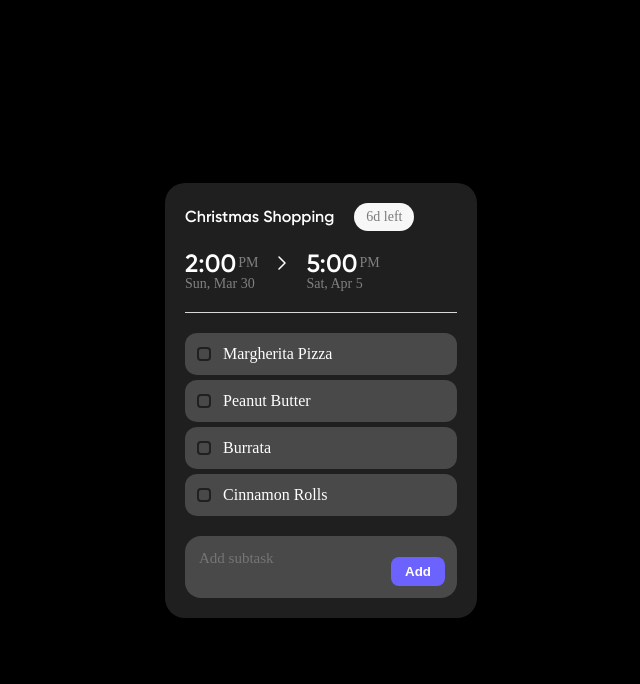
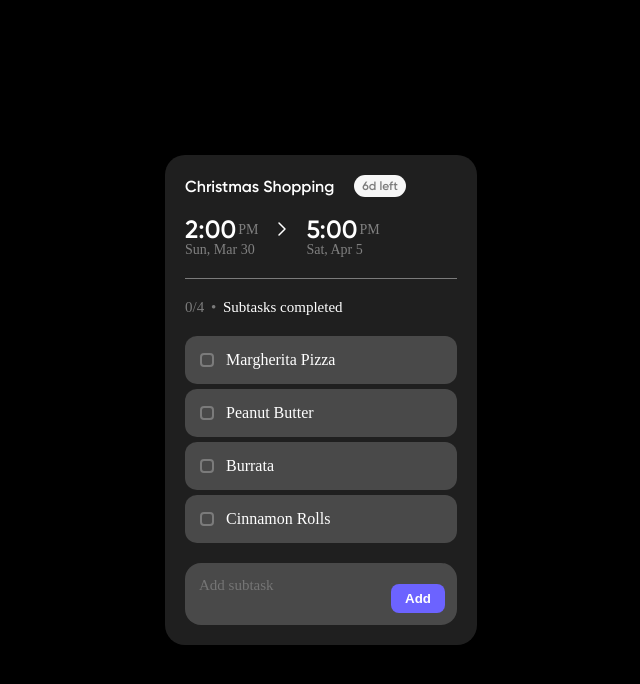
Before and after one commit to Dawken/VueToDo, a Vue app: page / in a window 1280 px wide. Shown: the top 684 px of the page, without its empty margins (319-959 px from the left). Built offline with nearby package versions, Linux system fonts and the light colour scheme; a web font is replaced by a local one.

Commit message:
feat: add subtasks completed toggle

```diff
--- a/src/components/ui/CheckMark.vue
+++ b/src/components/ui/CheckMark.vue
@@ -1,12 +1,28 @@
-<script setup lang="ts"></script>
+<script setup lang="ts">
+const props = defineProps<{
+  completed: boolean;
+}>();
+
+const emit = defineEmits<{
+  (event: string): void;
+}>();
+
+const handleCheckClick = () => {
+  emit("check-toggled");
+};
+</script>
 
 <template>
   <label class="checkbox">
-    <input type="checkbox" class="checkbox__input" />
+    <input
+      type="checkbox"
+      class="checkbox__input"
+      :checked="props.completed"
+      @click="handleCheckClick"
+    />
     <span class="checkbox__box"></span>
   </label>
 </template>
-
 <style lang="scss" scoped>
 .checkbox {
   display: flex;
@@ -37,7 +53,7 @@
     width: 10px;
     height: 10px;
     background-color: transparent;
-    border: 2px solid #202020;
+    border: 2px solid $light-grey;
     border-radius: 4px;
     transition: background-color 0.2s, border-color 0.2s;
   }
--- a/src/components/ui/LineBreak.vue
+++ b/src/components/ui/LineBreak.vue
@@ -4,7 +4,7 @@
 
 <style lang="scss" scoped>
 .line-break {
-  background-color: rgb(216, 216, 216);
+  background-color: $light-grey;
   height: 1px;
 }
 </style>
--- a/src/features/tasks/Task/Task.vue
+++ b/src/features/tasks/Task/Task.vue
@@ -9,15 +9,12 @@ import TimeLeft from "./timeLeft/timeLeft.vue";
 
 const emit = defineEmits<{
   (e: "add-subtask", taskId: number, name: string): void;
+  (e: "toggle-subtask", taskId: number, subtaskId: number): void;
 }>();
 
 const props = defineProps<{
   task: TaskProps;
 }>();
-
-const handleAddSubtask = (name: string) => {
-  emit("add-subtask", props.task.id, name);
-};
 </script>
 
 <template>
@@ -32,12 +29,26 @@ const handleAddSubtask = (name: string) => {
       <Date :date="task.timeSlots.endDate" />
     </div>
     <LineBreak />
+    <div class="task__subtasks-count">
+      {{ task.subtasks.filter((subtask) => subtask.completed).length }}/{{
+        task.subtasks.length
+      }}
+      <span class="task__subtasks-separator"> • </span>
+      <span class="task__subtasks-text"> Subtasks completed</span>
+    </div>
     <div class="task__subtasks">
       <div v-for="subtask in task.subtasks">
-        <Subtask :sub-task="subtask" />
+        <Subtask
+          :sub-task="subtask"
+          @toggle-subtask="
+            (subtaskId) => emit('toggle-subtask', task.id, subtaskId)
+          "
+        />
       </div>
     </div>
-    <TaskInput @add-subtask="handleAddSubtask" />
+    <TaskInput
+      @add-subtask="(name) => emit('add-subtask', props.task.id, name)"
+    />
   </div>
 </template>
 
@@ -65,6 +76,20 @@ const handleAddSubtask = (name: string) => {
     gap: 12px;
   }
 
+  &__subtasks-count {
+    font-size: 15px;
+    color: $light-grey;
+  }
+
+  &__subtasks-separator {
+    margin: 0 3px;
+  }
+
+  &__subtasks-text {
+    font-size: 15px;
+    color: white;
+  }
+
   &__subtasks {
     display: flex;
     flex-direction: column;
--- a/src/features/tasks/Task/subtask/Subtask.vue
+++ b/src/features/tasks/Task/subtask/Subtask.vue
@@ -1,15 +1,24 @@
 <script setup lang="ts">
+import { defineProps, defineEmits } from "vue";
+import type { SubtaskType } from "../../../../types/taskType";
 import CheckMark from "../../../../components/ui/CheckMark.vue";
-import type { SubtaskType } from "../../../../types/taskType";
 
-defineProps<{
+const emit = defineEmits<{
+  (e: "toggle-subtask", id: number): void;
+}>();
+
+const props = defineProps<{
   subTask: SubtaskType;
 }>();
+
+const handleToggle = () => {
+  emit("toggle-subtask", props.subTask.id);
+};
 </script>
 
 <template>
   <div class="subtask">
-    <CheckMark />
+    <CheckMark @check-toggled="handleToggle" :completed="subTask.completed" />
     <span>{{ subTask.name }}</span>
   </div>
 </template>
@@ -17,7 +26,7 @@ defineProps<{
 <style lang="scss" scoped>
 .subtask {
   background-color: $grey;
-  padding: 12px;
+  padding: 15px;
   border-radius: 12px;
   display: flex;
   align-items: center;
--- a/src/features/tasks/Task/timeLeft/timeLeft.vue
+++ b/src/features/tasks/Task/timeLeft/timeLeft.vue
@@ -25,7 +25,7 @@ const calculateTimeLeft = () => {
     return `${minutes}m left`;
   }
 
-  return "Czas minął!";
+  return "Times up";
 };
 
 const timeLeft = computed(() => calculateTimeLeft());
@@ -38,9 +38,9 @@ const timeLeft = computed(() => calculateTimeLeft());
 .time-left {
   background: #f7f7f7;
   color: $light-grey;
-  padding: 6px 12px;
+  padding: 4px 8px;
   border-radius: 20px;
-  font-size: 14px;
-  font-weight: 500;
+  font-size: 12px;
+  font-weight: 600;
 }
 </style>
--- a/src/features/tasks/Tasks.vue
+++ b/src/features/tasks/Tasks.vue
@@ -1,40 +1,28 @@
 <script setup lang="ts">
 import { ref } from "vue";
 import Task from "./Task/Task.vue";
+import { initialTasks } from "./initialTasks";
 
-const tasks = ref([
-  {
-    id: 1,
-    title: "Christmas Shopping",
-    timeSlots: {
-      startDate: "2025-03-30T14:00:00",
-      endDate: "2025-04-05T17:00:00",
-    },
-    subtasks: [
-      {
-        name: "Margherita Pizza",
-        completed: false,
-      },
-      {
-        name: "Peanut Butter",
-        completed: false,
-      },
-      {
-        name: "Burrata",
-        completed: false,
-      },
-      {
-        name: "Cinnamon Rolls",
-        completed: false,
-      },
-    ],
-  },
-]);
+const tasks = ref(initialTasks);
 
 const addSubtask = (taskId: number, name: string) => {
   const task = tasks.value.find((task) => task.id === taskId);
   if (task) {
-    task.subtasks.push({ name, completed: false });
+    task.subtasks.push({
+      name,
+      completed: false,
+      id: task.subtasks.length + 1,
+    });
+  }
+};
+
+const handleToggleSubtask = (taskId: number, subtaskId: number) => {
+  const task = tasks.value.find((task) => task.id === taskId);
+  if (task) {
+    const subtask = task.subtasks.find((subtask) => subtask.id === subtaskId);
+    if (subtask) {
+      subtask.completed = !subtask.completed;
+    }
   }
 };
 </script>
@@ -42,7 +30,11 @@ const addSubtask = (taskId: number, name: string) => {
 <template>
   <div class="tasks">
     <div v-for="task in tasks" :key="task.id">
-      <Task :task="task" @add-subtask="addSubtask" />
+      <Task
+        :task="task"
+        @add-subtask="addSubtask"
+        @toggle-subtask="handleToggleSubtask"
+      />
     </div>
   </div>
 </template>
--- /dev/null
+++ b/src/features/tasks/initialTasks.ts
@@ -0,0 +1,24 @@
+export const initialTasks = [
+  {
+    id: 1,
+    title: "Christmas Shopping",
+    timeSlots: {
+      startDate: "2025-03-30T14:00:00",
+      endDate: "2025-04-05T17:00:00",
+    },
+    subtasks: [
+      {
+        id: 1,
+        name: "Margherita Pizza",
+        completed: false,
+      },
+      { id: 2, name: "Peanut Butter", completed: false },
+      {
+        id: 3,
+        name: "Burrata",
+        completed: false,
+      },
+      { id: 4, name: "Cinnamon Rolls", completed: false },
+    ],
+  },
+];
--- a/src/types/taskType.ts
+++ b/src/types/taskType.ts
@@ -1,4 +1,5 @@
 type SubtaskType = {
+  id: number;
   name: string;
   completed: boolean;
 };
```
